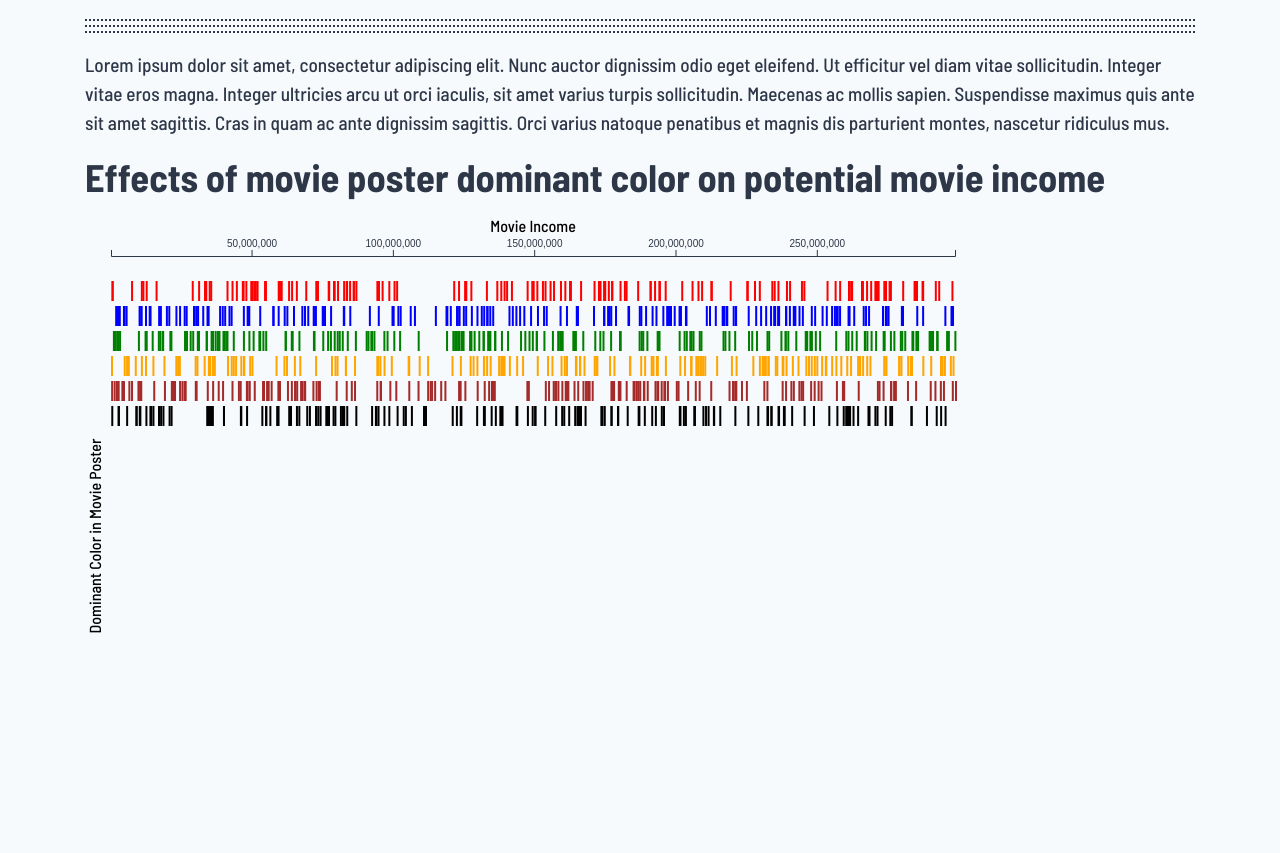
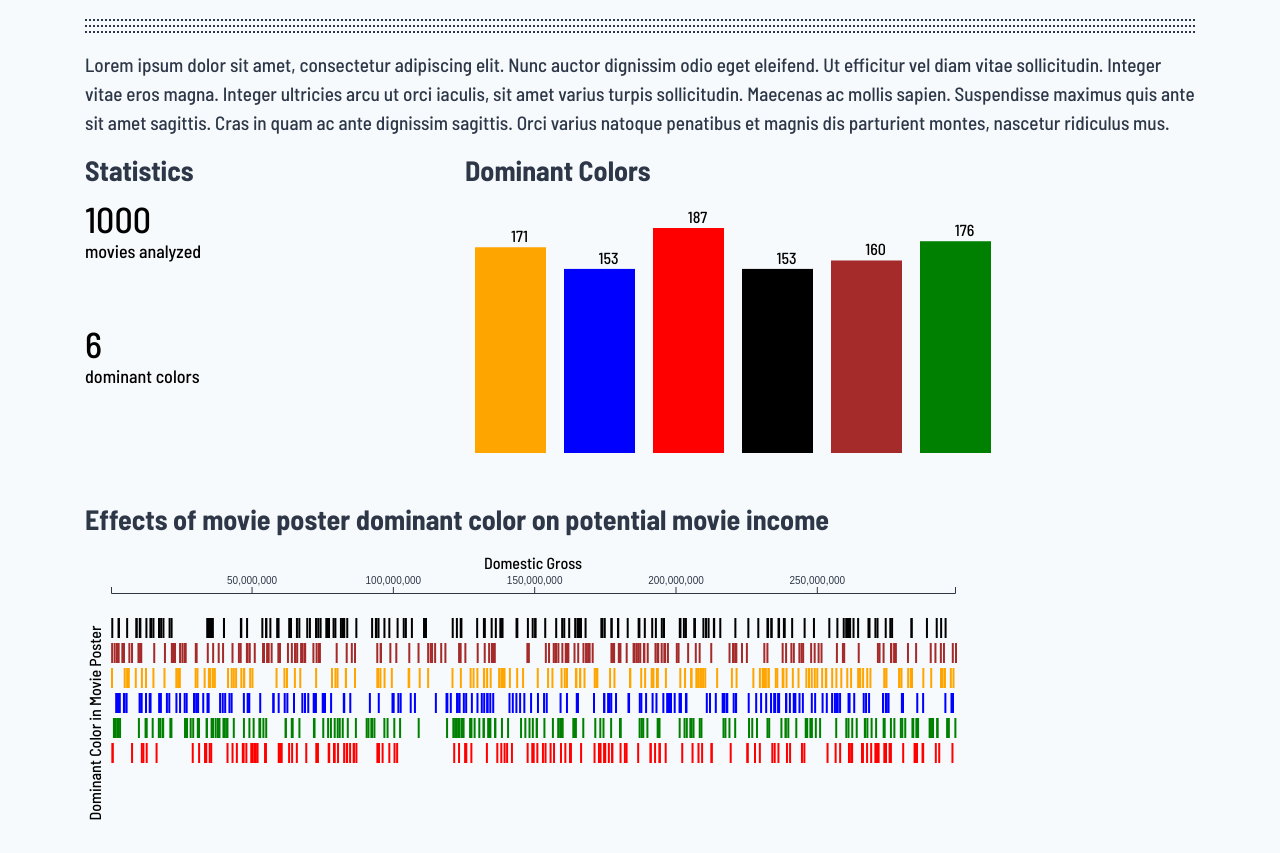
Before and after one commit to jordancohill-1/FinalProject_s14g09, a Flask app: page /trends in a window 1280 px wide. Shown: the part 775-1628 px from the top of the page. Before the commit the page ends 1408 px from the top, so only its background shows below. Run offline with Flask 2, Linux system fonts and the light colour scheme; some libraries are stand-ins or nearby versions.

Commit message:
Added bar chart and numbers

```diff
--- /dev/null
+++ b/website/static/js/barChart.js
@@ -0,0 +1,215 @@
+'use strict';
+
+// IIFE
+(function () {
+
+    // Init data
+ /*   let data = [];
+
+    // Fetch json data
+    d3.json('/load_data', (d) => {
+
+        return d;
+    }).then((d) => {
+
+        // Redefine data
+        data = d['users'];
+
+        createVis();
+    }).catch((err) => {
+
+        console.error(err);
+    });*/
+
+    createVis();
+
+    /*
+     Function :: createVis()
+     */
+    function createVis() {
+
+        // Get svg
+        const svg = d3.select('#barChart');
+
+        //Config
+        const margin = {'top': 25, 'right': 54, 'bottom': 50, 'left': 10};
+        const width = +svg.attr('width') - (margin.right + margin.left);
+        const height = +svg.attr('height') - (margin.top + margin.bottom);
+
+        // create and position container
+        const container = svg.append('g')
+            .attr('class', 'container')
+            .style('transform', `translate(${margin.left}px, ${margin.top}px)`);
+
+         //Todo: This will need to be extracted from the data once we have the file.
+        const colors = ["red", "blue", "green", "orange", "brown", "black"];
+        const dataset=[];
+
+        for (var i = 0; i < 1000; i++) {
+            dataset[i] = [random_item(colors), Math.floor(Math.random()*300000000)];
+        }
+
+        //Extract colors from dataset
+        const colorsArray = [];
+        var color_found=false;
+        for (var i = 0; i < dataset.length; i++) {
+            color_found = false;
+            for (var j=0; j < colorsArray.length; j++) {
+                if (dataset[i][0] == colorsArray[j]) {
+                    color_found = true;
+                    break;
+                }
+            }
+            if(color_found == false) {
+                colorsArray[colorsArray.length]= dataset[i][0];
+            }
+        }
+
+        //Print the statistics
+        printScaledNum('#moviesAnalyzed', dataset.length, "movies analyzed");
+        printScaledNum('#dominantColors', colorsArray.length, "dominant colors");
+
+        const colorMap = [];
+        for (var i = 0; i < dataset.length; i++) {
+            colorMap[i] = get_color_index(dataset[i][0], colorsArray);
+        }
+
+        //x Scale
+        const scX = d3.scaleLinear()
+            .domain(d3.extent(colorMap, (d) => {
+                return d;
+            }))
+            .range([0, width]);
+
+        //Histogram
+        const histogram = d3.histogram()
+            .domain(scX.domain())
+            .thresholds(scX.ticks(colorsArray.length));
+
+        const bins = histogram(colorMap);
+
+        //y Scale
+        const scY = d3.scaleLinear()
+            .domain([0, d3.max(bins, function(d) {
+                return d.length;
+            })])
+            .range([0, height]);
+
+        // Config transition
+        const t = d3.transition()
+            .duration(250)
+            .ease(d3.easeLinear);
+
+        //Create Bars
+        const bars = container.selectAll('.bar')
+            .data(bins)
+            .enter()
+            .append('g')
+            .attr('class', 'bar')
+            .style('transform', (d, i) => {
+                return `translate(${i * Math.floor(width / bins.length)}px, ${height - scY(d.length)}px)`;
+            });
+
+        // Create rects
+        bars.append('rect')
+            .attr('width', () => {
+                return Math.floor(width*0.8 / bins.length);
+            })
+            .attr('height', (d) => {
+                return scY(d.length);
+            })
+            .attr('fill', function (d,i) {
+                return colorsArray[i];
+            })
+            .on('mouseover', function () {
+                d3.select(this)
+                    .attr('opacity' , 0.8);
+            })
+            .on('mouseout', function () {
+                d3.select(this)
+                    .attr('opacity' , 1.0);
+            });
+
+
+        // Add y-label
+        const yLabels = bars.append('text')
+            .text(function (d) {
+                return d.length;
+            })
+            .attr('class', 'yLabel')
+            .attr('y', -5)
+            .attr('x', Math.floor(width / bins.length) / 2)
+            .attr('text-anchor', 'middle');
+
+        // Add x-axis
+        /*const xAxis = container.append('g')
+            .attr('transform', `translate(0, ${height + 5})`)
+            .call(d3.axisBottom(scX).ticks(5));
+*/
+
+        // Add x-label
+        /*container.append('text')
+            .attr('transform', `translate(${width/2}, ${height + 45})`)
+            .attr('text-anchor', 'middle')
+            .text('Age');*/
+    }
+
+    function random_item(items)
+    {
+        return items[Math.floor(Math.random()*items.length)];
+    }
+
+    function get_color_index(color, colorArray) {
+        for (var i = 0; i<colorArray.length; i++) {
+            if (colorArray[i] == color) {
+                return i;
+            }
+        }
+    }
+
+    function printScaledNum(id, number, title) {
+
+        // Get svg
+        const svg = d3.select(id);
+
+        //Config
+        const margin = {'top': 0, 'right': 0, 'bottom': 0, 'left': 0};
+        const width = +svg.attr('width') - (margin.right + margin.left);
+        const height = +svg.attr('height') - (margin.top + margin.bottom);
+
+        // create and position container
+        const container = svg.append('g')
+            .attr('class', 'container')
+            .style('transform', `translate(${margin.left}px, ${margin.top}px)`);
+
+        const data = [{
+            "num": number,
+            "title": title,
+        }];
+
+        // Create a new <text> element for every data element.
+        let text = container.selectAll("text")
+            .data(data)
+            .enter()
+            .append("text")
+            .attr("x", 0)
+            .attr("y", 30);
+
+        // Add a <tspan class="title"> for every data element.
+        text.append("tspan")
+            .text(d => d.num)
+            .attr('class', 'scaled_num') //Tot: Why isn't the font-size being reflected from the CSS file
+//            .attr("font-family", "sans-serif")
+            .attr("font-size", "36px");
+
+        // Add a <tspan class="author"> for every data element.
+        text.append("tspan")
+            .text(d => d.title)
+            .attr("class", "num_title")
+            .attr("x", 0)
+            .attr("dx", 0)
+            .attr("dy", 25)
+            //.attr("font-family", "sans-serif")
+            .attr("font-size", "18px");
+    }
+})();
--- a/website/static/js/moviePlot1.js
+++ b/website/static/js/moviePlot1.js
@@ -4,7 +4,22 @@
 (function () {
 
     // Init data
-  /*  let data = [];
+    /*let data = [];
+
+    d3.json("/static/data/movie_budget.json", function(d) {
+        return d;
+    }).then((d) => {
+ // Redefine data
+        data = d['domestic_gross'];
+console.log(data);
+        createVis();
+    }).catch((err) => {
+
+        console.error(err);
+    });
+
+console.log(data);*/
+/*   let data = [];
 
     // Fetch json data
     d3.json('/load_data', (d) => {
@@ -51,10 +66,24 @@ createVis();
         for (var i = 0; i < 1000; i++) {
             dataset[i] = [random_item(colors), Math.floor(Math.random()*300000000)];
         }
-        console.log(dataset);
+        //console.log(dataset);
 
-        //Todo: This will need to be extracted and sorted from the dataset at some point
-        const colorRects = ["red", "blue", "green", "orange", "brown", "black"];
+        //Extract colors from dataset
+        const colorRects = [];
+        var color_found=false;
+        for (var i = 0; i < dataset.length; i++) {
+            color_found = false;
+            for (var j=0; j < colorRects.length; j++) {
+                if (dataset[i][0] == colorRects[j]) {
+                    color_found = true;
+                    break;
+                }
+            }
+            if(color_found == false) {
+                colorRects[colorRects.length]= dataset[i][0];
+            }
+        }
+        console.log(colorRects);
 
         //x Scale
         const scX = d3.scaleLinear()
@@ -82,7 +111,7 @@ createVis();
             .attr('transform', `translate(${plot_dx/2}, ${-margin.top+labels_font_size})`)
             .attr('text-anchor', 'middle')
             .attr('font-size', `${labels_font_size + 'px'}`)
-            .text('Movie Income');
+            .text('Domestic Gross');
 
         container.append('text')
             .attr("transform", "rotate(-90)")
--- a/website/templates/trends.html
+++ b/website/templates/trends.html
@@ -1,6 +1,6 @@
 {% extends "layouts/default.html" %}
+{% block content %}
 
-{% block content %}
     <div class="container">
       <div class="row">
         <div class="col">
@@ -20,12 +20,32 @@
         </div>
       </div>
       <div class="row">
+        <div class="col-sm-4">
+          <h3>Statistics</h3>
+            <div class ="row">
+                <div class = "col">
+                    <svg width="300" height="125" id="moviesAnalyzed"></svg>
+                </div>
+            </div>
+            <div class ="row">
+                <div class = "col">
+                    <svg width="300" height="125" id="dominantColors"></svg>
+                </div>
+            </div>
+        </div>
+        <div class="col-sm-8">
+          <h3>Dominant Colors</h3>
+            <svg width="600" height="300" id="barChart"></svg>
+        </div>
+      </div>
+      <div class="row">
         <div class="col">
-      <h2>Effects of movie poster dominant color on potential movie income</h2>
-        <svg width="900" height="600" id="moviePlot1"></svg>
+          <h3>Effects of movie poster dominant color on potential movie income</h3>
+            <svg width="900" height="300" id="moviePlot1"></svg>
         </div>
       </div>
     </div>
     <script src="https://d3js.org/d3.v5.min.js"></script>
     <script src="/static/js/moviePlot1.js"></script>
+    <script src="/static/js/barChart.js"></script>
 {% endblock %}
```
Lines whose indentation alone changed are shown as unchanged.
